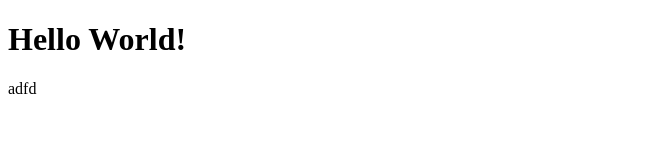
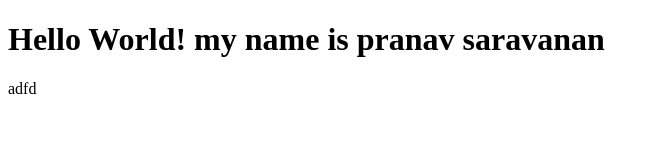
Before and after one commit to PranavSaravanan1/PranavSaravanan1.github.io, a plain HTML site: page index.html in a window 1280 px wide. Shown: the whole page, without its empty margins (0-659 px from the left). Drawn offline with Linux system fonts and the light colour scheme.

Commit message:
added who made it

```diff
--- a/index.html
+++ b/index.html
@@ -6,7 +6,7 @@
     <title>Document</title>
 </head>
 <body>
-    <h1>Hello World!</h1>
+    <h1>Hello World! my name is pranav saravanan</h1>
 
     <p>adfd</p>
 </body>
```
